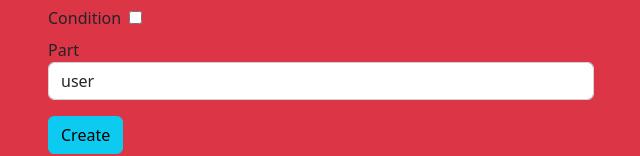
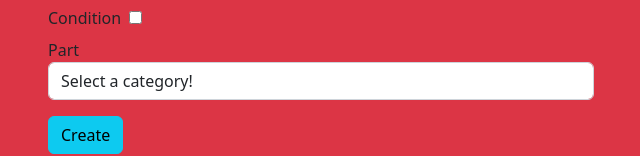
Before and after one commit to omurbekov-azamat/homework-57, a React (Create React App) app: page / in a window 1280 px wide. Shown: the part 171-327 px from the top of the page, without its empty margins (34-674 px from the left). Built offline with nearby package versions, Linux system fonts and the light colour scheme.

Commit message:
commit-9; added required and disabled and option with disabled

```diff
--- a/src/components/UserForm/UserForm.tsx
+++ b/src/components/UserForm/UserForm.tsx
@@ -30,8 +30,6 @@ const UserForm: React.FC<Props> = ({onSubmit}) => {
         id: Math.random().toString(),
         ...user,
       });
-    } else {
-      alert('Fill the form please!')
     }
 
     setUser({
@@ -47,26 +45,47 @@ const UserForm: React.FC<Props> = ({onSubmit}) => {
       <h4 className='text-uppercase fw-semibold'>add new user</h4>
       <div className='form-group mt-2'>
         <label htmlFor="name">Name</label>
-        <input id='name' name='name' type="text"
-               className='form-control'
-               value={user.name}
-               onChange={onUserChange}
+        <input
+          id='name'
+          name='name'
+          type="text"
+          className='form-control'
+          value={user.name}
+          required
+          onChange={onUserChange}
         />
       </div>
       <div className='form-group mt-2'>
         <label htmlFor="email">Email</label>
-        <input id='email' name='email' type="email" className='form-control'
-               value={user.email}
-               onChange={onUserChange}
+        <input
+          id='email'
+          name='email'
+          type="email"
+          className='form-control'
+          value={user.email}
+          required
+          onChange={onUserChange}
         />
       </div>
       <div className='form-group mt-2'>
         <label htmlFor="condition" className='me-2'>Condition</label>
-        <input id='condition' name='condition' type="checkbox" onChange={changeCondition}/>
+        <input
+          id='condition'
+          name='condition'
+          type="checkbox"
+          onChange={changeCondition}
+        />
       </div>
       <div className='form-group mt-2'>
         <label htmlFor="part" className='me-2'>Part</label>
-        <select onChange={onUserChange} name="part" id="part" className='form-control'>
+        <select
+          onChange={onUserChange}
+          name="part" id="part"
+          className='form-control'
+          required
+          value={user.part}
+        >
+          <option disabled value=''>Select a category!</option>
           <option value='user'>user</option>
           <option value='editor'>editor</option>
           <option value='admin'>admin</option>
```
